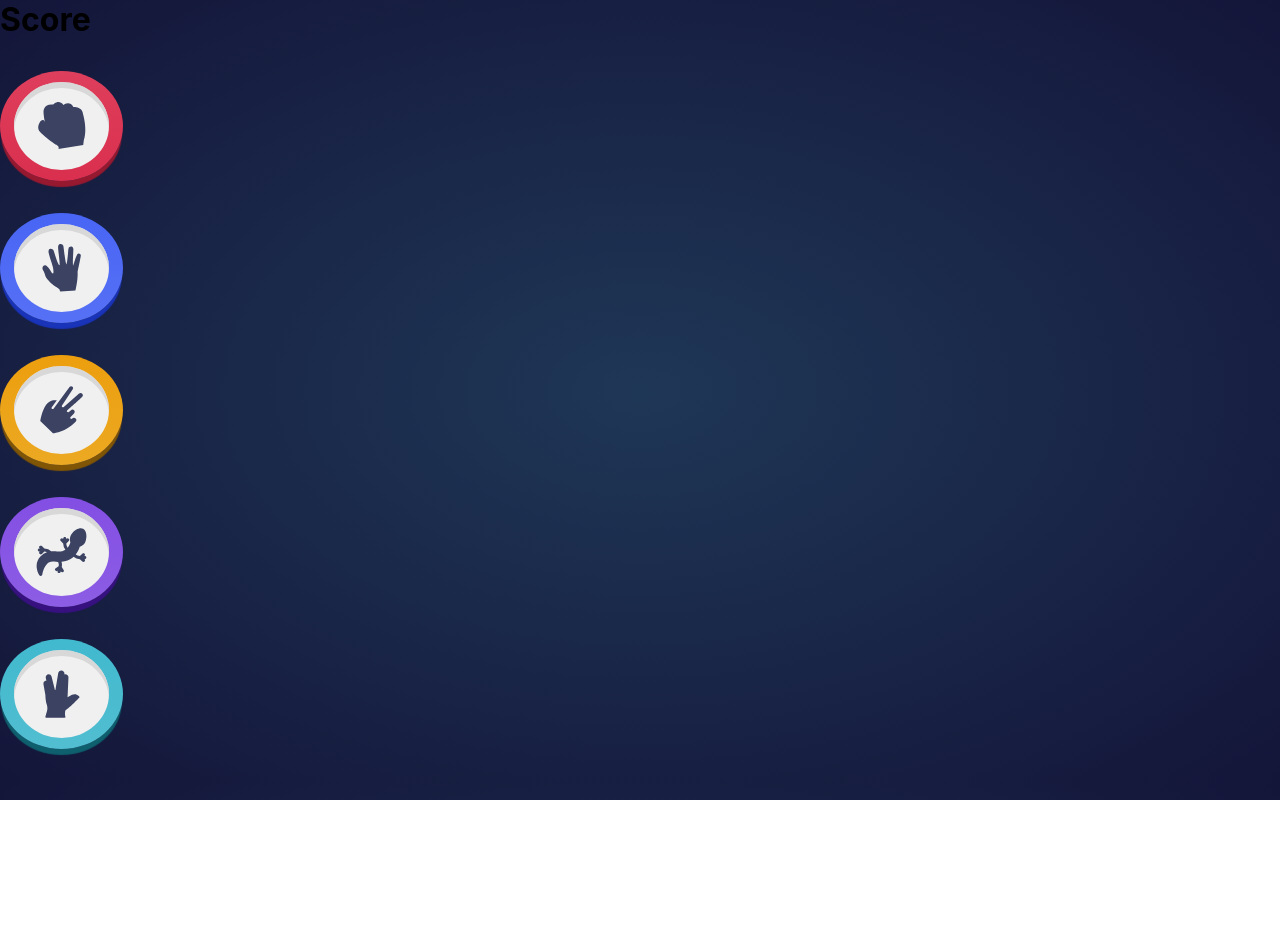
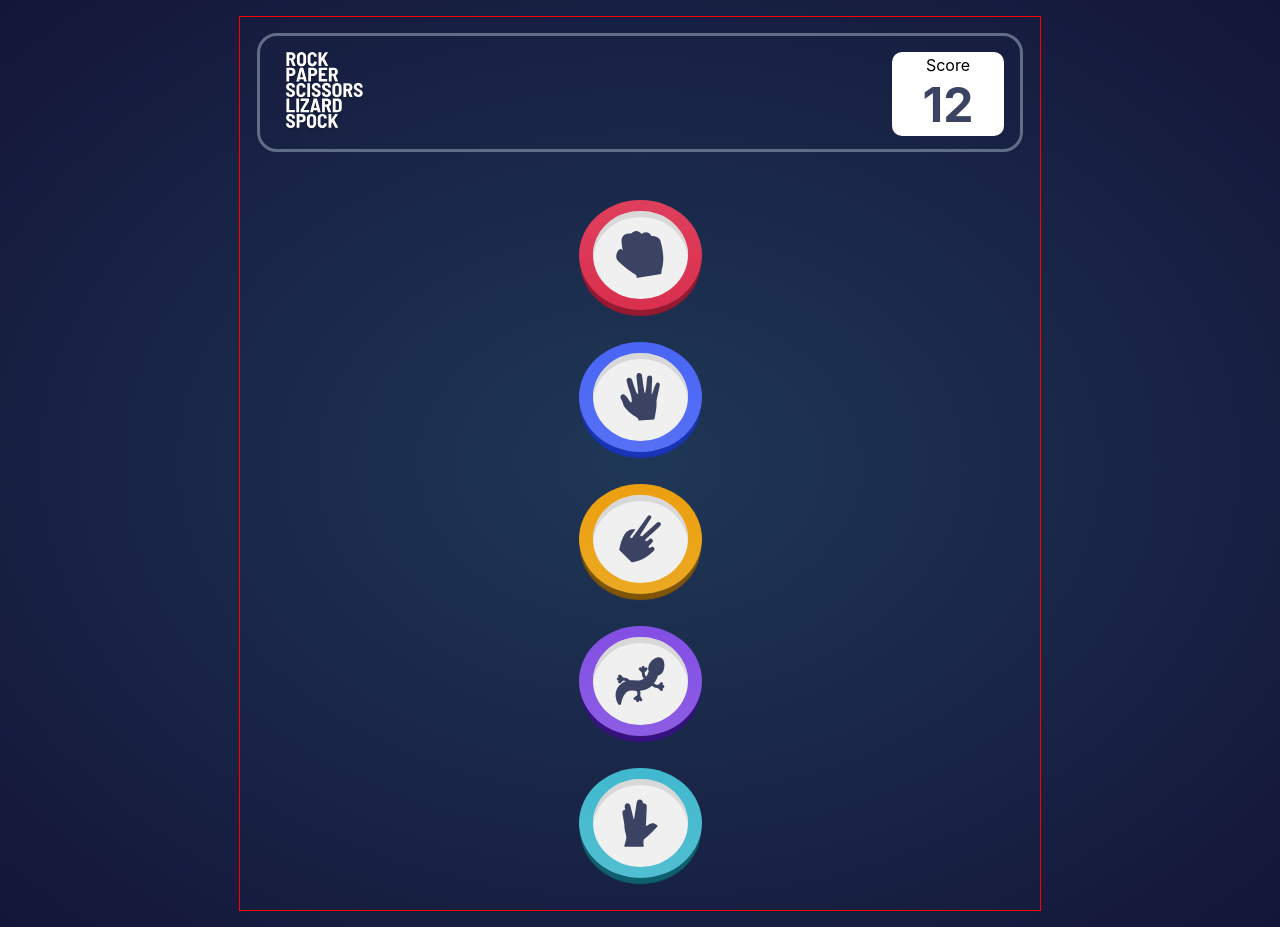
Before and after one commit to Moro-Afriyie/Rock-Paper-Scissors-Game, a React (Create React App) app in the folder rock-paper-scissors-game/: page / in a window 1280 px wide. Before the commit the page ends 800 px from the top, so only its background shows below. Built offline with nearby package versions, Linux system fonts and the light colour scheme.

Commit message:
styled the Score component

```diff
--- a/rock-paper-scissors-game/src/App.css
+++ b/rock-paper-scissors-game/src/App.css
@@ -3,9 +3,49 @@
   padding: 0;
 }
 body {
+  background: radial-gradient(hsl(214, 47%, 23%), hsl(237, 49%, 15%));
+  width: 100%;
+}
+.container {
+  max-width: 50rem;
+  width: 100%;
+  border: 1px solid red;
+  margin: 1rem auto;
   display: flex;
-  background: radial-gradient(hsl(214, 47%, 23%), hsl(237, 49%, 15%));
+  flex-direction: column;
+  align-items: center;
 }
+.score-container {
+  border: 3px solid hsl(217, 16%, 45%);
+  margin: 1rem 0;
+  display: flex;
+  width: 90%;
+  padding: 1rem 1rem 0.8rem 1.5rem;
+  border-radius: 20px;
+}
+.score-container img {
+  height: 5rem;
+}
+.score-container .score {
+  margin-left: auto;
+  background-color: white;
+  width: 7rem;
+  display: flex;
+  align-items: center;
+  justify-content: center;
+  flex-direction: column;
+  border-radius: 10px;
+}
+.score h3 {
+  color: hsl(229, 64%, 46%);
+  font-weight: 600;
+}
+.score h1 {
+  color: hsl(229, 25%, 31%);
+  font-size: 3rem;
+  font-weight: 700;
+}
+
 .circle {
   height: 110px;
   width: 123px;
--- a/rock-paper-scissors-game/src/components/Score.tsx
+++ b/rock-paper-scissors-game/src/components/Score.tsx
@@ -1,9 +1,18 @@
 import * as React from 'react';
 import { ScoreProps } from '../models/interface';
-import logo from "../images/logo-bonus.svg";
+import logo from '../images/logo-bonus.svg';
 
 const Score: React.FunctionComponent< ScoreProps> = (props) => {
-  return(<h1>Score</h1>) ;
+  return(
+  <section className="score-container">
+      <div className="score-names">
+          <img src={logo} alt=""  />
+      </div>
+      <div className="score">
+        <p>Score</p>
+        <h1>12</h1>
+      </div>
+  </section>) ;
 };
 
 export default Score;
```
